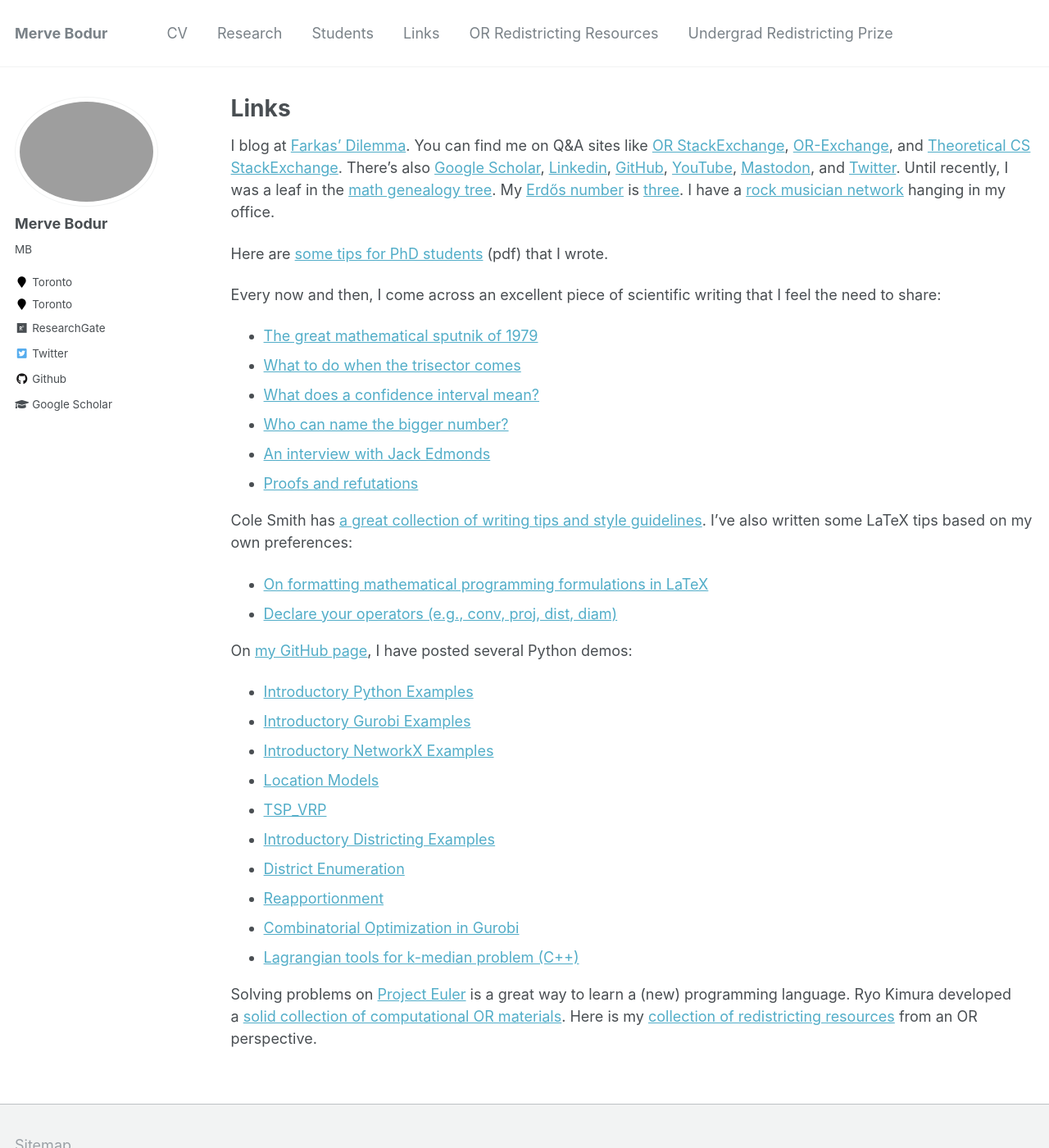
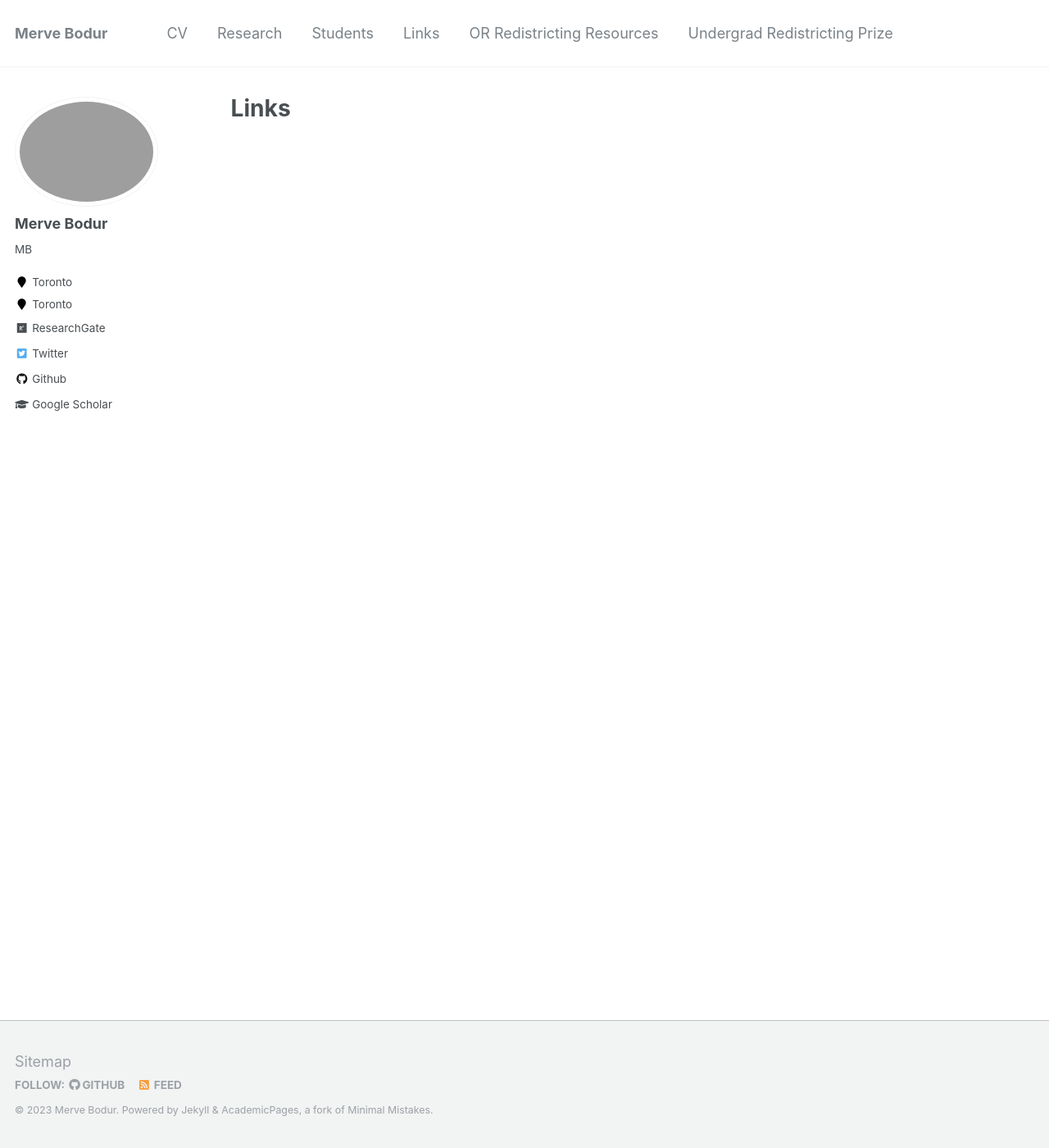
Before and after one commit to mervebodur/mervebodur.github.io, a Jekyll site: the page built from _pages/links.md, in a window 1280 px wide and 1400 px high. Shown: the whole window at 82% size. Built offline with Jekyll 4.4.1, drawn with Linux system fonts in a browser that asks for light colours.

Commit message:
Update links.md

```diff
--- a/_pages/links.md
+++ b/_pages/links.md
@@ -4,33 +4,3 @@ title: "Links"
 permalink: /links/
 author_profile: true
 ---
-
-I blog at [Farkas' Dilemma](https://farkasdilemma.wordpress.com/). You can find me on Q&A sites like [OR StackExchange](https://or.stackexchange.com/users/53/austin-buchanan), [OR-Exchange](https://www.or-exchange.org/users/572/austin-buchanan/), and [Theoretical CS StackExchange](http://cstheory.stackexchange.com/users/13056/austin-buchanan). There's also [Google Scholar](http://scholar.google.com/citations?user=2Jhj9SIAAAAJ&hl=en), [Linkedin](http://www.linkedin.com/pub/austin-buchanan/21/8a7/a98), [GitHub](https://github.com/AustinLBuchanan), [YouTube](https://www.youtube.com/channel/UCsbxC6AGhtgOl7tD4Lb1s6g/), [Mastodon](https://mas.to/@AustinLBuchanan), and [Twitter](https://twitter.com/AustinLBuchanan). Until recently, I was a leaf in the [math genealogy tree](https://genealogy.math.ndsu.nodak.edu/id.php?id=193868). My [Erdős number](https://en.wikipedia.org/wiki/Erd%C5%91s_number) is [three](http://www.ams.org/mathscinet/collaborationDistance.html). I have a [rock musician network](https://www.fastcompany.com/3031894/infographic-this-complicated-rock-chart-shows-how-your-favorite-bands-are-connected) hanging in my office.
-
-Here are [some tips for PhD students](https://austinlbuchanan.github.io/files/Tips%20for%20PhD.pdf) (pdf) that I wrote.
-
-Every now and then, I come across an excellent piece of scientific writing that I feel the need to share:
--   [The great mathematical sputnik of 1979](http://lpsdp.files.wordpress.com/2011/10/ellipsoid-stories.pdf)
--   [What to do when the trisector comes](http://web.mst.edu/~lmhall/WhatToDoWhenTrisectorComes.pdf)
--   [What does a confidence interval mean?](http://sober.philosophy.wisc.edu/course-materials/CM-ConfidenceInterval.pdf)
--   [Who can name the bigger number?](http://www.scottaaronson.com/writings/bignumbers.html)
--   [An interview with Jack Edmonds](http://www.mathopt.org/Optima-Issues/optima97.pdf)
--   [Proofs and refutations](https://math.berkeley.edu/~kpmann/Lakatos.pdf)
-
-Cole Smith has [a great collection of writing tips and style guidelines](https://colesmit.expressions.syr.edu/tips-for-students/). I've also written some LaTeX tips based on my own preferences:
--   [On formatting mathematical programming formulations in LaTeX](https://www.overleaf.com/read/fqkbtwdqnrzp#/43832922/)
--   [Declare your operators (e.g., conv, proj, dist, diam)](https://www.overleaf.com/read/rrfztchxcxxz#/41304234/)
-
-On [my GitHub page](https://github.com/AustinLBuchanan), I have posted several Python demos:
--   [Introductory Python Examples](https://github.com/AustinLBuchanan/PythonDemos)
--   [Introductory Gurobi Examples](https://github.com/AustinLBuchanan/GurobiExamples)
--   [Introductory NetworkX Examples](https://github.com/AustinLBuchanan/NetworkX-Examples)
--   [Location Models](https://github.com/AustinLBuchanan/Location_Models)
--   [TSP_VRP](https://github.com/AustinLBuchanan/TSP_VRP)
--   [Introductory Districting Examples](https://github.com/AustinLBuchanan/Districting-Examples-2020)
--   [District Enumeration](https://github.com/AustinLBuchanan/District-Enumeration)
--   [Reapportionment](https://github.com/AustinLBuchanan/Reapportionment)
--   [Combinatorial Optimization in Gurobi](https://github.com/AustinLBuchanan/Combinatorial-Optimization-in-Gurobi)
--   [Lagrangian tools for k-median problem (C++)](https://github.com/AustinLBuchanan/kmedian)
-
-Solving problems on [Project Euler](https://projecteuler.net/) is a great way to learn a (new) programming language. Ryo Kimura developed a [solid collection of computational OR materials](https://twitter.com/wjvanhoeve/status/1165984372945825792?s=20). Here is my [collection of redistricting resources](https://austinlbuchanan.github.io/OR-redistricting-resources/) from an OR perspective.
```
